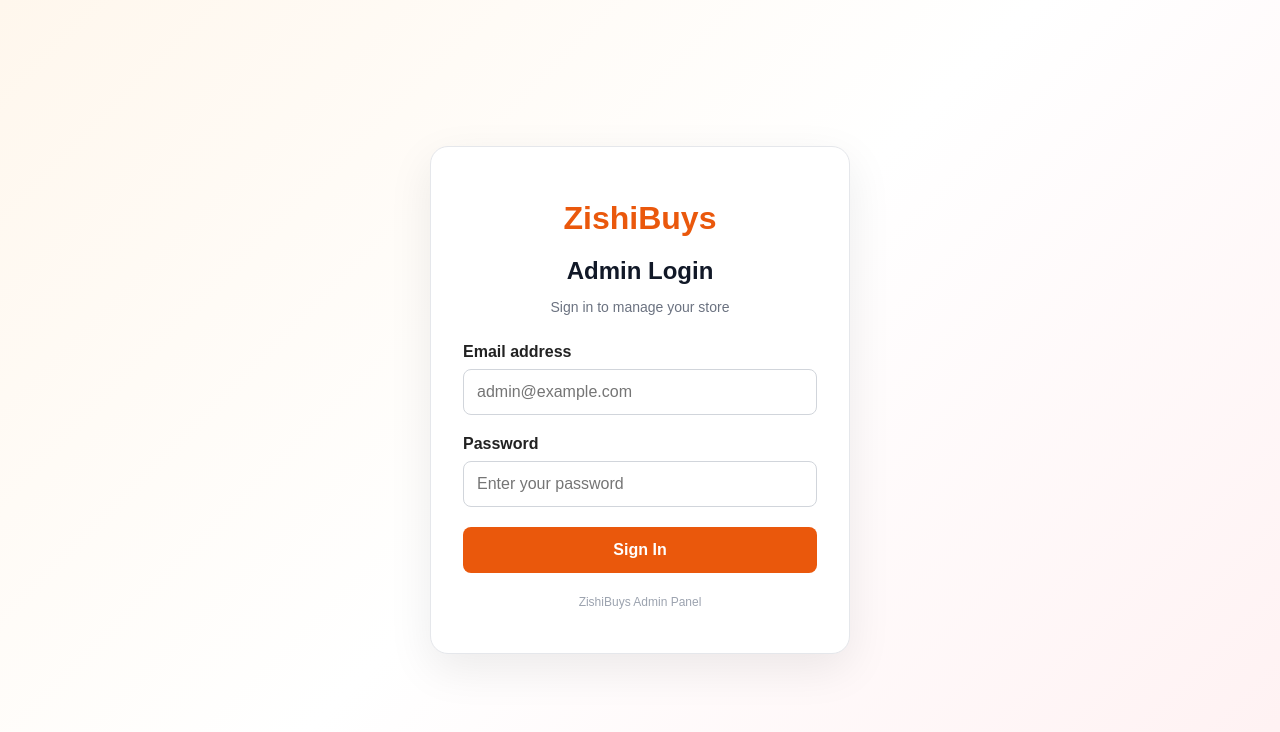
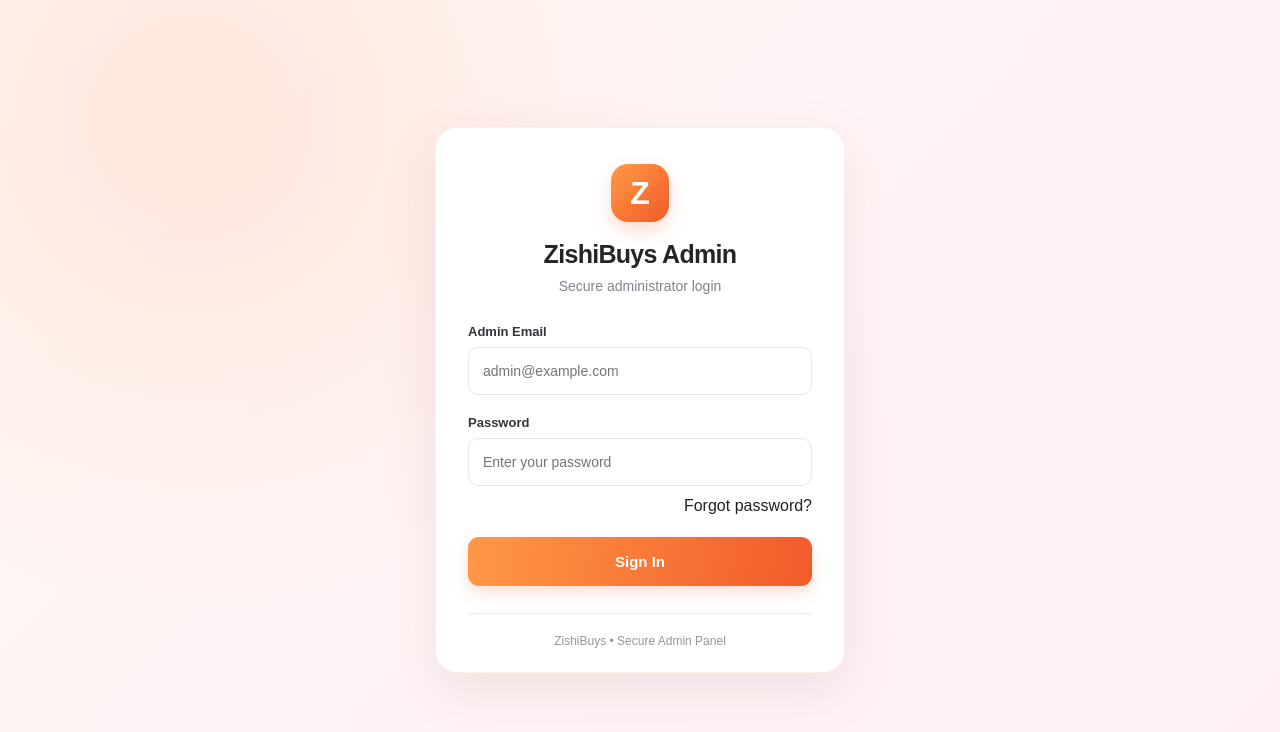
Before and after one commit to aapkcollection/zishibuys, a Next.js app: page /admin/login in a window 1280 px wide. Shown: the top 732 px of the page. Built offline with nearby package versions, Linux system fonts and the light colour scheme.

Commit message:
Update page.tsx

```diff
--- a/app/admin/login/page.tsx
+++ b/app/admin/login/page.tsx
@@ -1,10 +1,13 @@
+
 "use client";
 
 import { FormEvent, useState } from "react";
+import Link from "next/link";
 import { useRouter } from "next/navigation";
 
 export default function AdminLoginPage() {
   const router = useRouter();
+
   const [email, setEmail] = useState("");
   const [password, setPassword] = useState("");
   const [loading, setLoading] = useState(false);
@@ -18,164 +21,231 @@ setLoading(true);
     try {
       const response = await fetch("/api/admin/login", {
         method: "POST",
-    headers: {
-      "Content-Type": "application/json",
-    },
-    body: JSON.stringify({
-      email: email.trim().toLowerCase(),
-      password,
-    }),
+        headers: { "Content-Type": "application/json" },
+        body: JSON.stringify({ email: email.trim(), password }),
       });
 
-  const data = await response.json();
+      const result = await response.json();
 
-  if (!response.ok || !data.success) {
-    setError(data.message || "Login failed. Check your email and password.");
+      if (!response.ok || !result.success) {
+        setError(result.error || "Invalid email or password.");
         return;
       }
 
       router.replace("/admin");
       router.refresh();
     } catch {
-  setError("Unable to connect. Please try again.");
+      setError("Connection failed. Please try again.");
     } finally {
       setLoading(false);
     }
-
   }
 
   return (
-<main
-style={{
-minHeight: "100vh",
-display: "flex",
-alignItems: "center",
-justifyContent: "center",
-padding: "20px",
-background: "linear-gradient(135deg, #fff7ed, #ffffff, #fff1f2)",
-fontFamily: "Arial, Helvetica, sans-serif",
-}}
->
-<form
-onSubmit={handleSubmit}
-style={{
-width: "100%",
-maxWidth: "420px",
-padding: "32px",
-background: "#ffffff",
-border: "1px solid #e5e7eb",
-borderRadius: "18px",
-boxShadow: "0 15px 45px rgba(0,0,0,0.08)",
-boxSizing: "border-box",
-}}
->
-<div style={{ textAlign: "center", marginBottom: "28px" }}>
-<h1 style={{ color: "#ea580c", marginBottom: "8px" }}>
-ZishiBuys
-</h1>
-<h2 style={{ color: "#111827", marginBottom: "8px" }}>
-Admin Login
-</h2>
-<p style={{ color: "#6b7280", fontSize: "14px" }}>
-Sign in to manage your store
-</p>
-</div>
+    <main className="login-background">
+      <section className="login-card">
+        <div className="brand-logo">Z</div>
 
-    <label
-      htmlFor="email"
-      style={{ display: "block", marginBottom: "8px", fontWeight: 600 }}
-    >
-      Email address
-    </label>
+        <h1>ZishiBuys Admin</h1>
+        <p className="subtitle">Secure administrator login</p>
+
+        <form onSubmit={handleSubmit}>
+          <label htmlFor="email">Admin Email</label>
           <input
             id="email"
             type="email"
+            placeholder="admin@example.com"
             autoComplete="username"
-      required
             value={email}
             onChange={(event) => setEmail(event.target.value)}
-      placeholder="admin@example.com"
-      style={{
-        width: "100%",
-        boxSizing: "border-box",
-        padding: "13px",
-        marginBottom: "20px",
-        border: "1px solid #d1d5db",
-        borderRadius: "8px",
-        fontSize: "16px",
-      }}
+            required
           />
 
-    <label
-      htmlFor="password"
-      style={{ display: "block", marginBottom: "8px", fontWeight: 600 }}
-    >
-      Password
-    </label>
+          <label htmlFor="password">Password</label>
           <input
             id="password"
             type="password"
+            placeholder="Enter your password"
             autoComplete="current-password"
-      required
             value={password}
             onChange={(event) => setPassword(event.target.value)}
-      placeholder="Enter your password"
-      style={{
-        width: "100%",
-        boxSizing: "border-box",
-        padding: "13px",
-        marginBottom: "20px",
-        border: "1px solid #d1d5db",
-        borderRadius: "8px",
-        fontSize: "16px",
-      }}
+            required
           />
 
+          <div className="forgot-row">
+            <Link href="/admin/forgot-password">
+              Forgot password?
+            </Link>
+          </div>
+
           {error && (
-      <p
-        role="alert"
-        style={{
-          color: "#b91c1c",
-          background: "#fef2f2",
-          padding: "12px",
-          borderRadius: "8px",
-          fontSize: "14px",
-        }}
-      >
+            <p className="error-message" role="alert">
               {error}
             </p>
           )}
 
-    <button
-      type="submit"
-      disabled={loading}
-      style={{
-        width: "100%",
-        padding: "14px",
-        background: loading ? "#9ca3af" : "#ea580c",
-        color: "#ffffff",
-        border: "none",
-        borderRadius: "8px",
-        fontWeight: 700,
-        fontSize: "16px",
-        cursor: loading ? "wait" : "pointer",
-      }}
-    >
+          <button type="submit" disabled={loading}>
             {loading ? "Signing in..." : "Sign In"}
           </button>
+        </form>
 
-    <p
-      style={{
-        textAlign: "center",
-        marginTop: "22px",
-        color: "#9ca3af",
-        fontSize: "12px",
-      }}
-    >
-      ZishiBuys Admin Panel
-    </p>
-  </form>
+        <footer>ZishiBuys • Secure Admin Panel</footer>
+      </section>
+
+      <style jsx>{`
+        .login-background {
+          min-height: 100vh;
+          display: flex;
+          align-items: center;
+          justify-content: center;
+          padding: 24px;
+          background:
+            radial-gradient(
+              circle at 15% 15%,
+              rgba(255, 218, 198, 0.55),
+              transparent 38%
+            ),
+            linear-gradient(135deg, #fff8f5 0%, #fff0f5 100%);
+          font-family: Arial, Helvetica, sans-serif;
+        }
+
+        .login-card {
+          width: 100%;
+          max-width: 410px;
+          box-sizing: border-box;
+          padding: 36px 32px 24px;
+          background: #ffffff;
+          border: 1px solid rgba(245, 120, 74, 0.12);
+          border-radius: 22px;
+          box-shadow: 0 18px 55px rgba(110, 62, 49, 0.10);
+        }
+
+        .brand-logo {
+          width: 58px;
+          height: 58px;
+          display: flex;
+          align-items: center;
+          justify-content: center;
+          margin: 0 auto 18px;
+          border-radius: 17px;
+          background: linear-gradient(135deg, #ff9b45, #f15a29);
+          color: white;
+          font-size: 32px;
+          font-weight: 800;
+          box-shadow: 0 8px 18px rgba(241, 90, 41, 0.22);
+        }
+
+        h1 {
+          margin: 0;
+          color: #252525;
+          text-align: center;
+          font-size: 25px;
+          font-weight: 750;
+          letter-spacing: -0.7px;
+        }
+
+        .subtitle {
+          margin: 9px 0 30px;
+          color: #85818a;
+          text-align: center;
+          font-size: 14px;
+        }
+
+        label {
+          display: block;
+          margin: 0 0 8px;
+          color: #37333a;
+          font-size: 13px;
+          font-weight: 650;
+        }
+
+        input {
+          width: 100%;
+          height: 48px;
+          box-sizing: border-box;
+          margin-bottom: 20px;
+          padding: 0 14px;
+          border: 1px solid #e9e5e8;
+          border-radius: 10px;
+          outline: none;
+          background: #fff;
+          color: #29252b;
+          font-size: 14px;
+          transition: border-color 0.2s, box-shadow 0.2s;
+        }
+
+        input:focus {
+          border-color: #f5824b;
+          box-shadow: 0 0 0 3px rgba(245, 130, 75, 0.12);
+        }
+
+        .forgot-row {
+          display: flex;
+          justify-content: flex-end;
+          margin-top: -9px;
+          margin-bottom: 22px;
+        }
+
+        .forgot-row a {
+          color: #ed6c37;
+          text-decoration: none;
+          font-size: 13px;
+          font-weight: 600;
+        }
+
+        .forgot-row a:hover {
+          text-decoration: underline;
+        }
+
+        button {
+          width: 100%;
+          height: 49px;
+          border: none;
+          border-radius: 11px;
+          background: linear-gradient(100deg, #ff9847, #f15b2a);
+          color: #fff;
+          font-size: 15px;
+          font-weight: 700;
+          cursor: pointer;
+          box-shadow: 0 7px 16px rgba(241, 91, 42, 0.19);
+          transition: opacity 0.2s, transform 0.2s;
+        }
+
+        button:hover:not(:disabled) {
+          transform: translateY(-1px);
+        }
+
+        button:disabled {
+          opacity: 0.65;
+          cursor: wait;
+        }
+
+        .error-message {
+          margin: -7px 0 16px;
+          color: #c62828;
+          font-size: 13px;
+          line-height: 1.5;
+        }
+
+        footer {
+          margin-top: 27px;
+          padding-top: 20px;
+          border-top: 1px solid #f0edef;
+          color: #9a949b;
+          text-align: center;
+          font-size: 12px;
+        }
+
+        @media (max-width: 480px) {
+          .login-card {
+            padding: 30px 23px 22px;
+          }
+
+          h1 {
+            font-size: 23px;
+          }
+        }
+      `}</style>
     </main>
-
   );
 }
```
Lines whose indentation alone changed are shown as unchanged.
